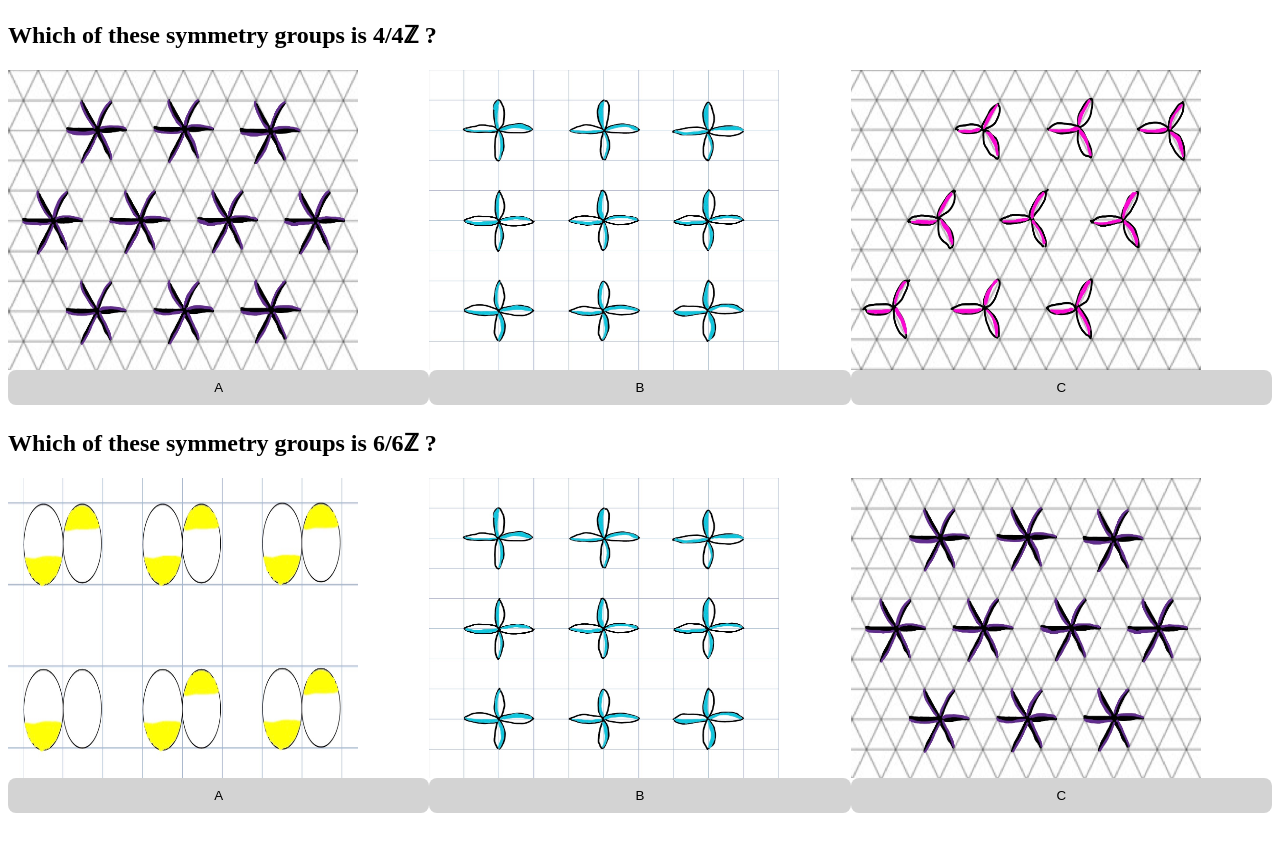
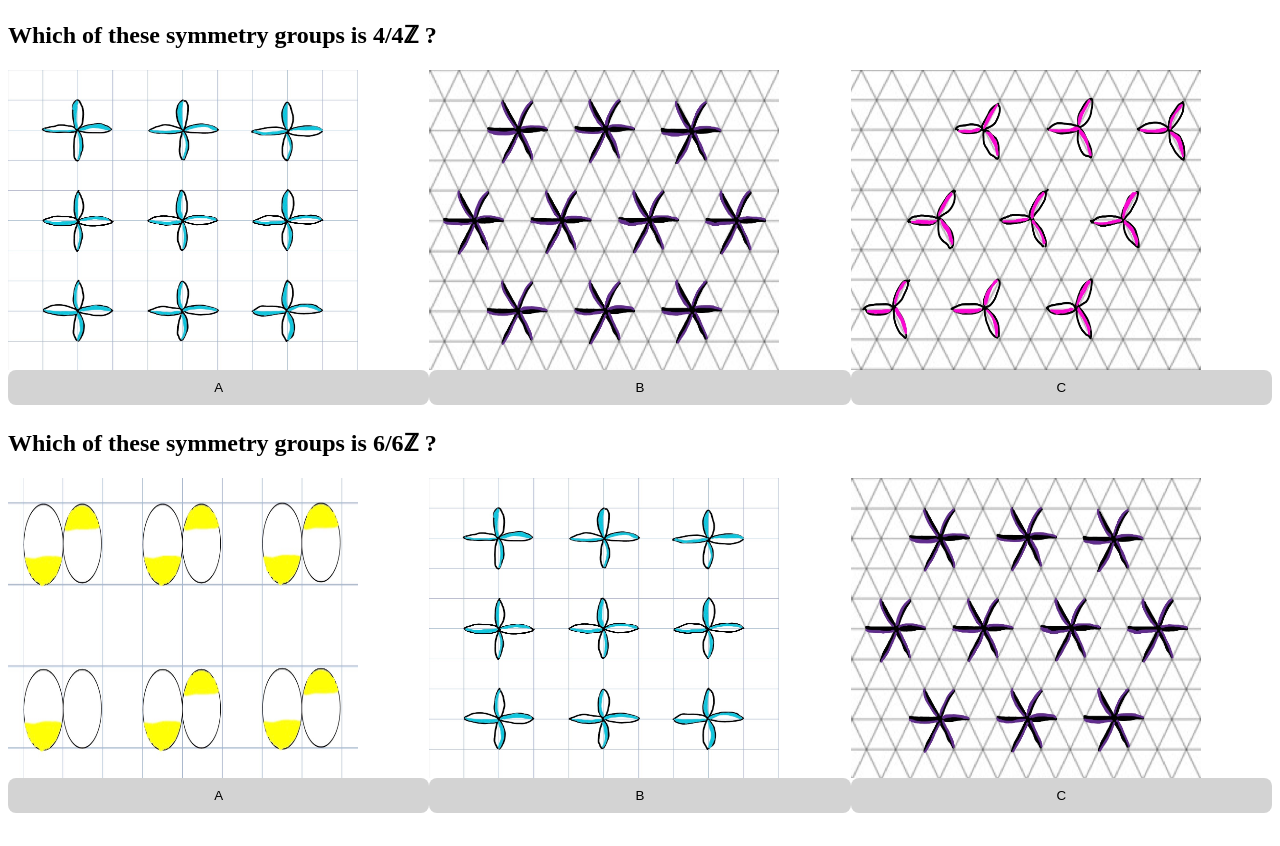
Before and after one commit to 192hirschj/CIM443QuizProject, a plain HTML site: page index.html in a window 1280 px wide. Shown: the part 1026-1872 px from the top of the page. Drawn offline with Linux system fonts and the light colour scheme.

```diff
--- a/index.html
+++ b/index.html
@@ -38,9 +38,9 @@
       <div class="question">
         <div class="question3">
           <h2 class="questionDisplay3">Which of these symmetry groups is 4/4ℤ ?</h2>
-          <img src="sym6.jpeg" alt="Symmetry Three Group" class="imageA" height="300px" width="350px">
+          <img src="sym4.jpeg" alt="Symmetry Three Group" class="imageA" height="300px" width="350px">
           <button class="correctA">A</button>
-          <img src="sym4.jpeg" alt="Symmetry Three Group" class="imageB" height="300px" width="350px">
+          <img src="sym6.jpeg" alt="Symmetry Three Group" class="imageB" height="300px" width="350px">
           <button class="buttonB">B</button>
           <img src="sym3.jpeg" alt="Symmetry Three Group" class="imageC" height="300px" width="350px">
           <button class="buttonC">C</button>
```
